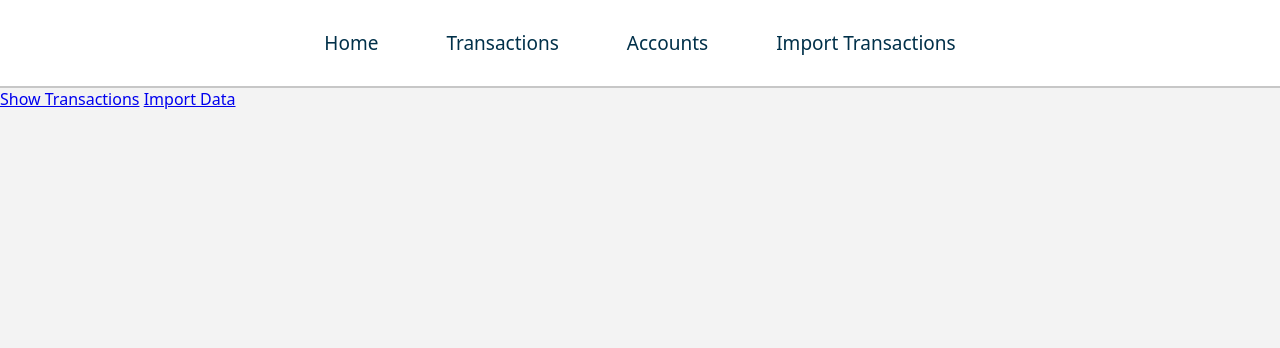
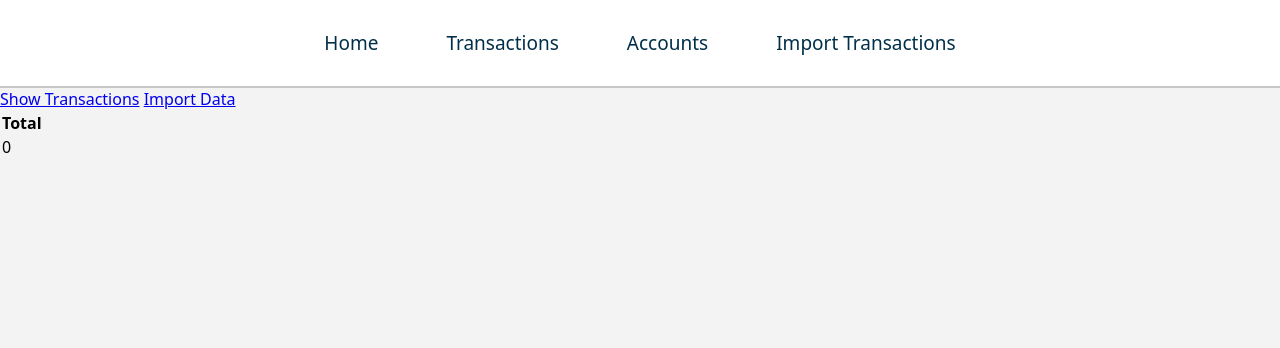
Before and after one commit to adammaillard/Spendings_Checker, a Django app: page / in a window 1280 px wide. Shown: the top 348 px of the page. Run offline with Django 5.2, Linux system fonts and the light colour scheme.

Commit message:
Added A Bunch of Stuff

```diff
--- a/Portfolio/settings.py
+++ b/Portfolio/settings.py
@@ -37,6 +37,7 @@ INSTALLED_APPS = [
     'django.contrib.sessions',
     'django.contrib.messages',
     'django.contrib.staticfiles',
+    'django_extensions',
     'spendings_tool',
 ]
 
--- a/spendings_tool/templates/home.html
+++ b/spendings_tool/templates/home.html
@@ -3,4 +3,27 @@
 {% block body %}
 <a href="{% url 'transaction_list' %}">Show Transactions</a>
 <a href="{% url 'import_data' %}">Import Data</a>
+<div class="summary">
+    <table>
+        <tr>
+            <th>Total</th>
+        </tr>
+        <tr>
+            <td>{{total}}</td>
+        </tr>
+    </table>
+    {% for i,s in accounts %}
+    <table>
+        <tr>
+            <th>{{i.name}}</th>
+        </tr>
+        <tr>
+            <td>{{i.balance}}</td>
+        </tr>
+        <tr>
+            <td>{{s}}</td>
+        </tr>
+    </table>
+    {% endfor %}
+</div>
 {% endblock %}
--- a/spendings_tool/views.py
+++ b/spendings_tool/views.py
@@ -6,7 +6,26 @@ from django.contrib import messages
 from django.core.files.storage import default_storage
 
 def home(request):
-    return render(request, "home.html")
+    context = {}
+
+    accounts = Account.objects.all()
+
+    total = 0
+    for i in accounts:
+        total += i.balance
+    context["total"] = total
+
+    def get_transactions_amount(account):
+        spendings = 0
+        transactions = Transaction.objects.filter(account=account.id)
+        for i in transactions:
+            spendings += i.amount
+        return spendings
+
+    spendings = map(get_transactions_amount, accounts)
+    context["accounts"] = zip(accounts, spendings)
+
+    return render(request, "home.html", context)
 
 #Allows user to import transactions using csv files
 def import_data(request):
```
